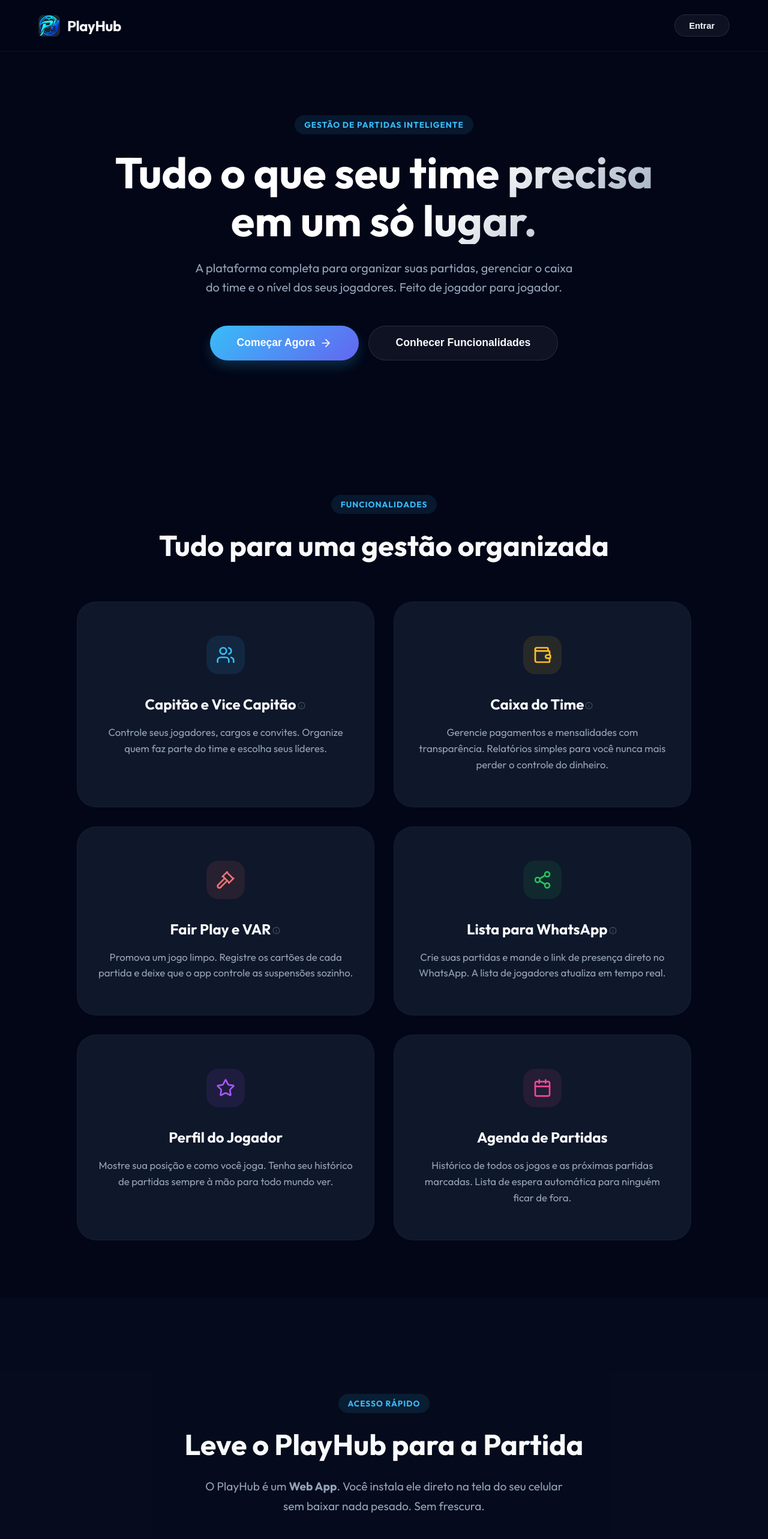
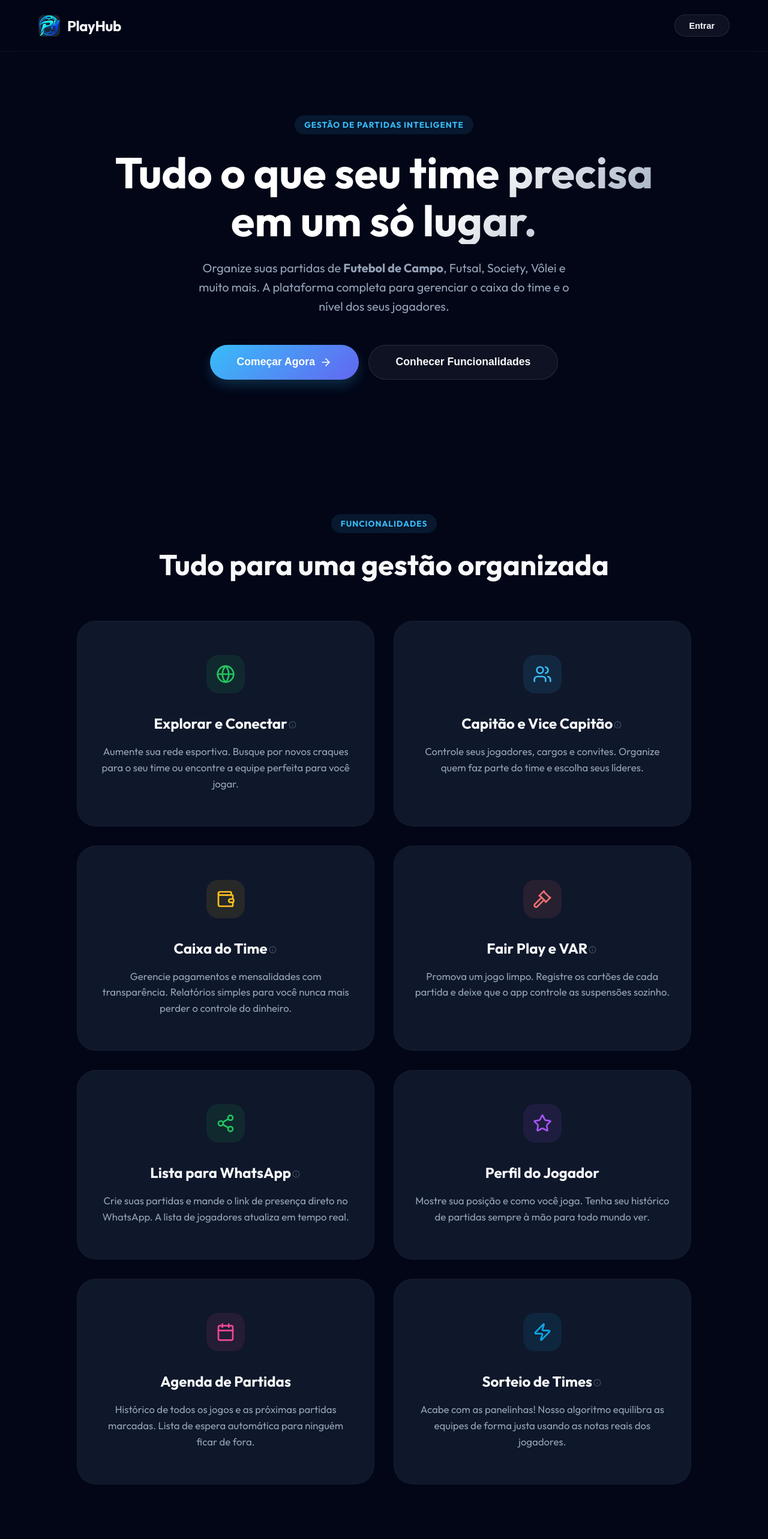
Before and after one commit to micheldigui/playhub, a React (Vite) app: page / in a window 1280 px wide. Shown: the top 2566 px of the page at 60% size. Built offline with nearby package versions, Linux system fonts and the light colour scheme; no server answers.

Commit message:
feat: padronizacao de modalidades, inclusao de futebol de campo e correcoes de UI no financeiro

```diff
--- a/src/componentes/Equipe/ModalCriacaoEquipe.jsx
+++ b/src/componentes/Equipe/ModalCriacaoEquipe.jsx
@@ -12,9 +12,9 @@
 import './ModalCriacaoEquipe.css';
 
 const MODALIDADES = [
-  'Futebol de Campo', 'Futsal', 'Futebol Society / Suíço',
-  'Vôlei de Quadra', 'Vôlei de Areia / Praia', 'Futevôlei',
-  'Basquete', 'Beach Tennis', 'Padel', 'Tênis', 'Handebol', 'E-Sports'
+  'Basquete', 'Beach Tennis', 'E-Sports', 'Futebol de Campo', 'Futebol Society',
+  'Futsal', 'Futevôlei', 'Handebol', 'Padel', 'Tênis',
+  'Vôlei de Areia / Praia', 'Vôlei de Quadra'
 ];
 
 const ModalCriacaoEquipe = ({ isOpen, onClose, aoSucesso, equipeParaEditar = null }) => {
--- a/src/paginas/Admin/PaginaAdminSistema.jsx
+++ b/src/paginas/Admin/PaginaAdminSistema.jsx
@@ -146,16 +146,18 @@
             onChange={(e) => setModalidadeBusca(e.target.value)}
           >
             <option value="">Todas as Modalidades</option>
+            <option value="Basquete">Basquete</option>
+            <option value="Beach Tennis">Beach Tennis</option>
+            <option value="E-Sports">E-Sports</option>
+            <option value="Futebol de Campo">Futebol de Campo</option>
+            <option value="Futebol Society">Futebol Society</option>
+            <option value="Futsal">Futsal</option>
+            <option value="Futevôlei">Futevôlei</option>
+            <option value="Handebol">Handebol</option>
+            <option value="Padel">Padel</option>
+            <option value="Tênis">Tênis</option>
+            <option value="Vôlei de Areia / Praia">Vôlei de Areia / Praia</option>
             <option value="Vôlei de Quadra">Vôlei de Quadra</option>
-            <option value="Vôlei de Praia">Vôlei de Praia</option>
-            <option value="Futevôlei">Futevôlei</option>
-            <option value="Beach Tennis">Beach Tennis</option>
-            <option value="Futsal">Futsal</option>
-            <option value="Futebol Society">Futebol Society</option>
-            <option value="Basquete">Basquete</option>
-            <option value="Handebol">Handebol</option>
-            <option value="Tênis">Tênis</option>
-            <option value="Padel">Padel</option>
           </select>
         </div>
         <div className="grupo-input-admin">
--- a/src/paginas/Equipe/PaginaSorteio.jsx
+++ b/src/paginas/Equipe/PaginaSorteio.jsx
@@ -26,7 +26,7 @@
 };
 
 const GRUPOS_ESPORTES = {
-    'Soccer': ['Futsal', 'Futebol de Campo', 'Futebol Society / Suíço'],
+    'Soccer': ['Futsal', 'Futebol de Campo', 'Futebol Society'],
     'Volley': ['Vôlei de Quadra', 'Vôlei de Areia / Praia', 'Futevôlei'],
     'Racket': ['Beach Tennis', 'Padel', 'Tênis'],
     'Contact': ['Handebol', 'Basquete']
--- a/src/paginas/Equipe/tabs/DescobrirTab.jsx
+++ b/src/paginas/Equipe/tabs/DescobrirTab.jsx
@@ -155,12 +155,18 @@
                         <label><Trophy size={14} /> Modalidade</label>
                         <select value={modalidade} onChange={e => setModalidade(e.target.value)}>
                             <option value="">Todas</option>
+                            <option value="Basquete">Basquete</option>
+                            <option value="Beach Tennis">Beach Tennis</option>
+                            <option value="E-Sports">E-Sports</option>
+                            <option value="Futebol de Campo">Futebol de Campo</option>
+                            <option value="Futebol Society">Futebol Society</option>
+                            <option value="Futsal">Futsal</option>
+                            <option value="Futevôlei">Futevôlei</option>
+                            <option value="Handebol">Handebol</option>
+                            <option value="Padel">Padel</option>
+                            <option value="Tênis">Tênis</option>
+                            <option value="Vôlei de Areia / Praia">Vôlei de Areia / Praia</option>
                             <option value="Vôlei de Quadra">Vôlei de Quadra</option>
-                            <option value="Vôlei de Praia">Vôlei de Praia</option>
-                            <option value="Futevôlei">Futevôlei</option>
-                            <option value="Beach Tennis">Beach Tennis</option>
-                            <option value="Futsal">Futsal</option>
-                            <option value="Basquete">Basquete</option>
                         </select>
                     </div>
                     <div className="campo-busca">
--- a/src/paginas/Equipe/tabs/FinanceiroTab.jsx
+++ b/src/paginas/Equipe/tabs/FinanceiroTab.jsx
@@ -508,9 +508,11 @@
 
                 <div style={{ background: 'rgba(15,23,42,0.6)', borderRadius: '16px', border: '1px solid rgba(255,255,255,0.05)', overflow: 'hidden' }}>
                     <div style={{ padding: '16px 20px', borderBottom: '1px solid rgba(255,255,255,0.05)', display: 'flex', justifyContent: 'space-between', alignItems: 'center', flexWrap: 'wrap', gap: '10px' }}>
-                        <div style={{ display: 'flex', alignItems: 'center', gap: '12px' }}>
-                            <h4 style={{ fontWeight: '600', color: '#f8fafc' }}>{mensalidades.length > 0 ? `Atletas no Ciclo (${mensalidades.length})` : 'Status do Ciclo'}</h4>
-                            {hoverBotao && <span className="legenda-ativa animacao-entrada">{hoverBotao}</span>}
+                        <div style={{ display: 'flex', alignItems: 'center', gap: '12px', minHeight: '30px' }}>
+                            <h4 style={{ fontWeight: '600', color: '#f8fafc', whiteSpace: 'nowrap' }}>{mensalidades.length > 0 ? `Atletas no Ciclo (${mensalidades.length})` : 'Status do Ciclo'}</h4>
+                            <div style={{ minWidth: '120px', display: 'flex', alignItems: 'center' }}>
+                                {hoverBotao && <span className="legenda-ativa animacao-entrada">{hoverBotao}</span>}
+                            </div>
                         </div>
                         {!modoLeitura && (
                             mensalidades.length > 0 ? (
@@ -698,8 +700,8 @@
                 .card-financeiro .label { color: #94a3b8; font-size: 0.8rem; }
                 .card-financeiro .valor { color: #f8fafc; font-size: 1.25rem; font-weight: 700; margin-top: 4px; }
                 .item-mensalidade { padding: 12px 20px; border-bottom: 1px solid rgba(255,255,255,0.02); display: flex; align-items: center; justify-content: space-between; }
-                .btn-toggle { background: transparent; border: none; cursor: pointer; transition: all 0.2s ease; }
-                .btn-toggle:hover { transform: scale(1.1); }
+                .btn-toggle { background: transparent; border: none; cursor: pointer; transition: all 0.2s ease; opacity: 0.8; }
+                .btn-toggle:hover { opacity: 1; filter: brightness(1.2); }
                 .btn-excluir { background: transparent; border: none; color: #64748b; cursor: pointer; padding: 6px; border-radius: 8px; transition: all 0.2s ease; }
                 .btn-excluir:hover:not(:disabled) { background: rgba(244,63,94,0.1); color: #f43f5e; }
                 .btn-excluir.confirmacao-ativa { background: rgba(244,63,94,0.2); color: #f43f5e; animation: pulse 1.5s infinite; }
--- a/src/paginas/Explorar/PaginaExplorar.jsx
+++ b/src/paginas/Explorar/PaginaExplorar.jsx
@@ -47,16 +47,18 @@
 import './PaginaExplorar.css';
 
 const MODALIDADES = [
+  'Basquete',
+  'Beach Tennis',
+  'E-Sports',
+  'Futebol de Campo',
+  'Futebol Society',
+  'Futsal',
+  'Futevôlei',
+  'Handebol',
+  'Padel',
+  'Tênis',
+  'Vôlei de Areia / Praia',
   'Vôlei de Quadra',
-  'Vôlei de Praia',
-  'Futevôlei',
-  'Beach Tennis',
-  'Futsal',
-  'Futebol Society',
-  'Basquete',
-  'Handebol',
-  'Tênis',
-  'Padel',
 ];
 
 const calcularIdade = (dataNascimento) => {
--- a/src/paginas/Landing/LandingPage.jsx
+++ b/src/paginas/Landing/LandingPage.jsx
@@ -1,8 +1,18 @@
 import React from 'react';
 import {
-  Trophy, Users, Calendar, Shield,
-  ArrowRight, CheckCircle2, Star, Zap,
-  Smartphone, Share2, Gavel, Wallet
+  Trophy,
+  Users,
+  Calendar,
+  Shield,
+  ArrowRight,
+  CheckCircle2,
+  Star,
+  Zap,
+  Smartphone,
+  Share2,
+  Gavel,
+  Wallet,
+  Globe
 } from 'lucide-react';
 import { rastrear } from '../../servicos/rastreamento';
 import InfoTooltip from '../../componentes/Tooltip/InfoTooltip';
@@ -36,8 +46,8 @@
           <span style={{ color: '#38bdf8' }}>em um só lugar.</span>
         </h1>
         <p className="hero-subheadline">
-          A plataforma completa para organizar suas partidas, gerenciar o caixa do time e o nível dos seus jogadores.
-          Feito de jogador para jogador.
+          Organize suas partidas de <strong>Futebol de Campo</strong>, Futsal, Society, Vôlei e muito mais.
+          A plataforma completa para gerenciar o caixa do time e o nível dos seus jogadores.
         </p>
         <div className="hero-cta-group">
           <button className="btn-hero-primary" onClick={() => handleCTA('hero_header_central')}>
@@ -55,6 +65,17 @@
         <h2 className="section-title">Tudo para uma gestão organizada</h2>
 
         <div className="features-grid">
+          <div className="feature-card">
+            <div className="feature-icon-box" style={{ color: '#22c55e', background: 'rgba(34, 197, 94, 0.1)' }}>
+              <Globe size={32} />
+            </div>
+            <h3>
+              Explorar e Conectar
+              <InfoTooltip texto="Encontre atletas por modalidade e cidade ou peça para entrar em novas equipes." />
+            </h3>
+            <p>Aumente sua rede esportiva. Busque por novos craques para o seu time ou encontre a equipe perfeita para você jogar.</p>
+          </div>
+
           <div className="feature-card">
             <div className="feature-icon-box" style={{ color: '#38bdf8', background: 'rgba(56, 189, 248, 0.1)' }}>
               <Users size={32} />
@@ -113,6 +134,17 @@
             </div>
             <h3>Agenda de Partidas</h3>
             <p>Histórico de todos os jogos e as próximas partidas marcadas. Lista de espera automática para ninguém ficar de fora.</p>
+          </div>
+
+          <div className="feature-card">
+            <div className="feature-icon-box" style={{ color: '#0ea5e9', background: 'rgba(14, 165, 233, 0.1)' }}>
+              <Zap size={32} />
+            </div>
+            <h3>
+              Sorteio de Times
+              <InfoTooltip texto="Balanceamos os times automaticamente com base no nível técnico de cada atleta." />
+            </h3>
+            <p>Acabe com as panelinhas! Nosso algoritmo equilibra as equipes de forma justa usando as notas reais dos jogadores.</p>
           </div>
         </div>
       </section>
--- a/src/paginas/PerfilEsportivo/PaginaPerfilEsportivo.jsx
+++ b/src/paginas/PerfilEsportivo/PaginaPerfilEsportivo.jsx
@@ -19,7 +19,7 @@
 const ESPORTES_DATA = {
   "Futsal": ["Goleiro", "Fixo", "Ala", "Pivô", "Qualquer Posição"],
   "Futebol de Campo": ["Goleiro", "Zagueiro", "Lateral", "Volante", "Meio-Campo", "Ponta", "Atacante", "Qualquer Posição"],
-  "Futebol Society / Suíço": ["Goleiro", "Zagueiro", "Fixo", "Ala", "Meio-Campo", "Pivô", "Atacante", "Qualquer Posição"],
+  "Futebol Society": ["Goleiro", "Zagueiro", "Fixo", "Ala", "Meio-Campo", "Pivô", "Atacante", "Qualquer Posição"],
   "Vôlei de Quadra": ["Levantador", "Líbero", "Central", "Ponteiro", "Oposto", "Qualquer Posição"],
   "Vôlei de Areia / Praia": ["Levantador", "Atacante", "Defensor", "Bloqueador", "Qualquer Posição"],
   "Futevôlei": ["Atacante", "Levantador", "Qualquer Posição"],
```
